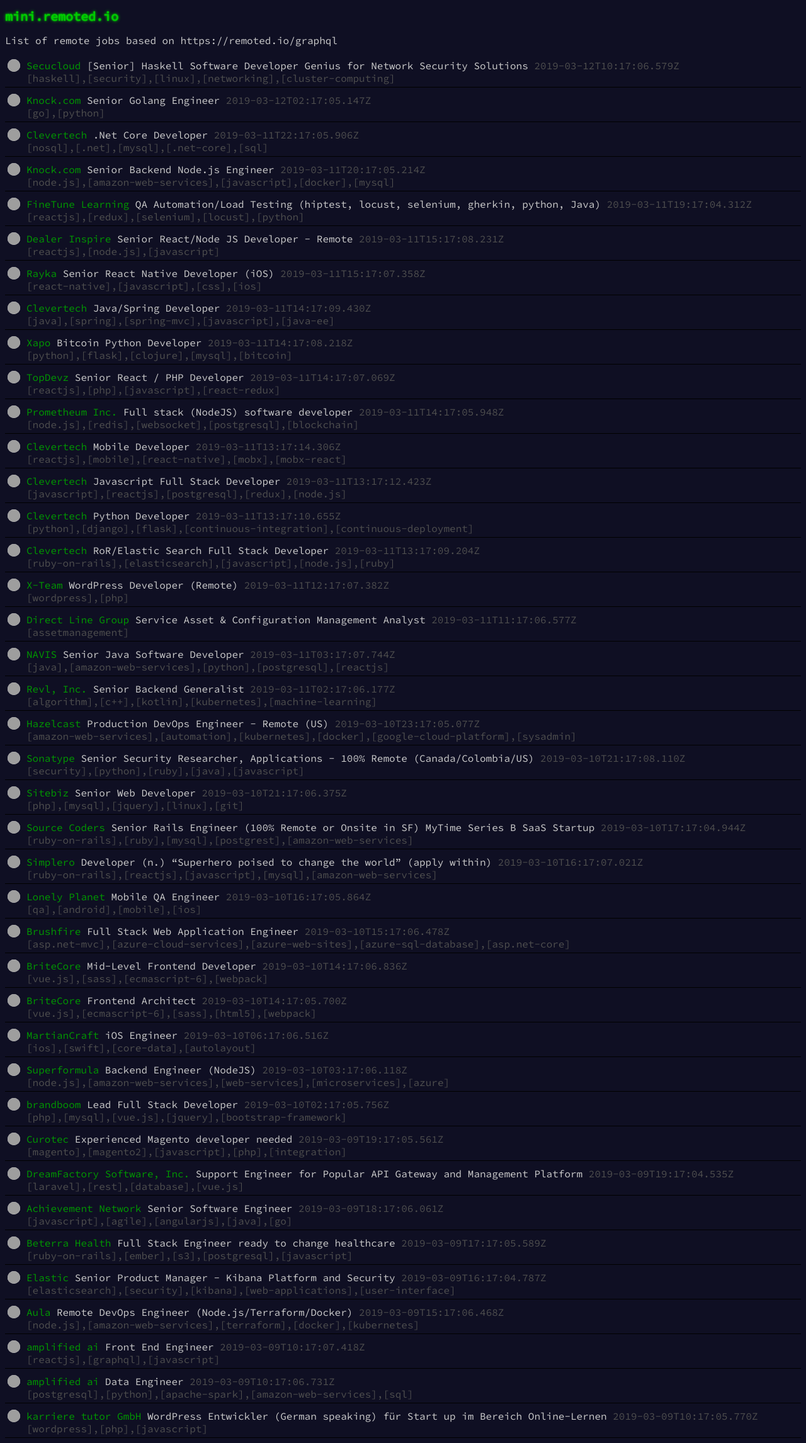
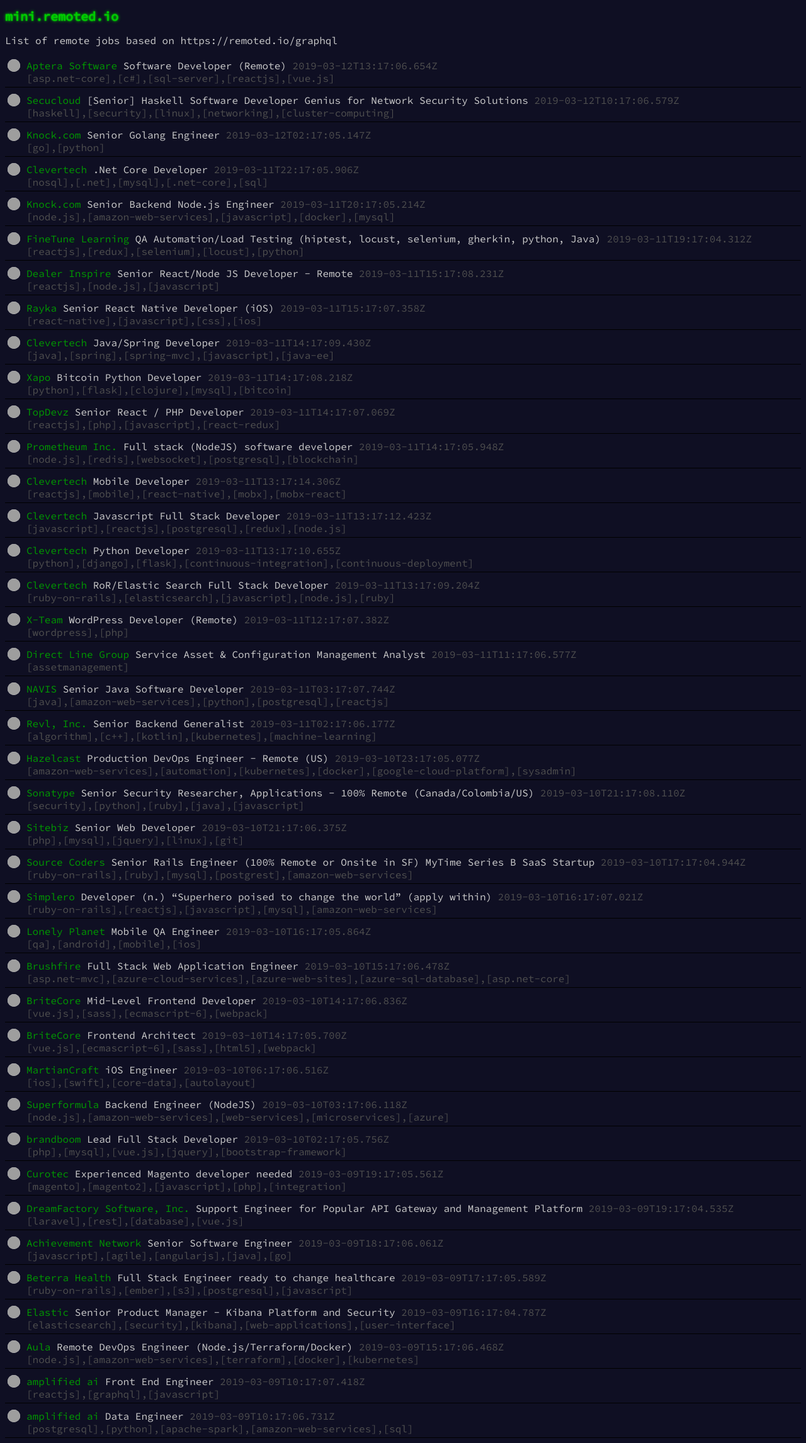
Before and after one commit to andrerpena/mini.remoted.io, a website: page docs/index.html in a window 1280 px wide. Shown: the whole page at 63% size. Drawn offline with Linux system fonts and the light colour scheme; grey boxes are pictures that could not be loaded.

Commit message:
Update remote jobs

```diff
--- a/docs/index.html
+++ b/docs/index.html
@@ -13,7 +13,20 @@
     </h1>
     <p class="subtitle">List of remote jobs based on <a href="https://remoted.io/graphql">https://remoted.io/graphql</a>
     </p>
-    <a class="job" href="https://stackoverflow.com/jobs/173703/senior-haskell-software-developer-genius-for-secucloud" target="_blank">
+    <a class="job" href="https://stackoverflow.com/jobs/246026/software-developer-remote-aptera-software" target="_blank">
+        <div class="image-column">
+            <img src="https://remoted.sfo2.digitaloceanspaces.com/prod/remoted/companies/5trl7-aptera-software.png"/>
+        </div>
+        <div class="content-column">
+            <span class="company">Aptera Software</span>
+            <span>Software Developer (Remote)</span>
+            <span class="time">2019-03-12T13:17:06.654Z</span>
+            <span class="tags">
+            <span class="tag">[asp.net-core]</span>,<span class="tag">[c#]</span>,<span class="tag">[sql-server]</span>,<span class="tag">[reactjs]</span>,<span class="tag">[vue.js]</span>
+            </span>
+        </div>
+    </a>
+<a class="job" href="https://stackoverflow.com/jobs/173703/senior-haskell-software-developer-genius-for-secucloud" target="_blank">
         <div class="image-column">
             <img src="https://remoted.sfo2.digitaloceanspaces.com/prod/remoted/companies/jl63w-secucloud.png"/>
         </div>
@@ -520,18 +533,5 @@
             </span>
         </div>
     </a>
-<a class="job" href="https://stackoverflow.com/jobs/207734/wordpress-entwickler-german-speaking-f%C3%BCr-start-karriere-tutor-gmbh" target="_blank">
-        <div class="image-column">
-            <img src="https://remoted.sfo2.digitaloceanspaces.com/prod/remoted/companies/il5r9-karriere-tutor-gmbh.jpeg"/>
-        </div>
-        <div class="content-column">
-            <span class="company">karriere tutor GmbH</span>
-            <span>WordPress Entwickler (German speaking) für Start up im Bereich Online-Lernen</span>
-            <span class="time">2019-03-09T10:17:05.770Z</span>
-            <span class="tags">
-            <span class="tag">[wordpress]</span>,<span class="tag">[php]</span>,<span class="tag">[javascript]</span>
-            </span>
-        </div>
-    </a>
 </body>
 </html>
```
